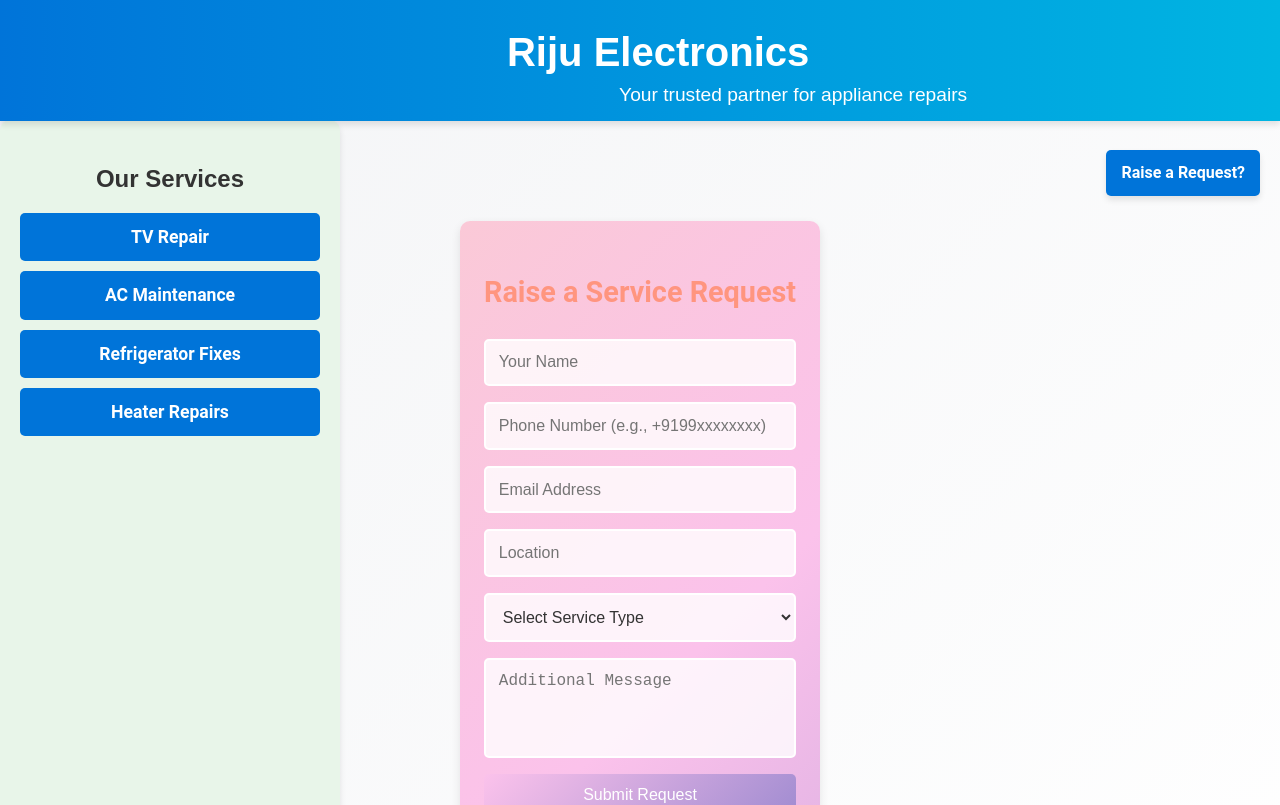
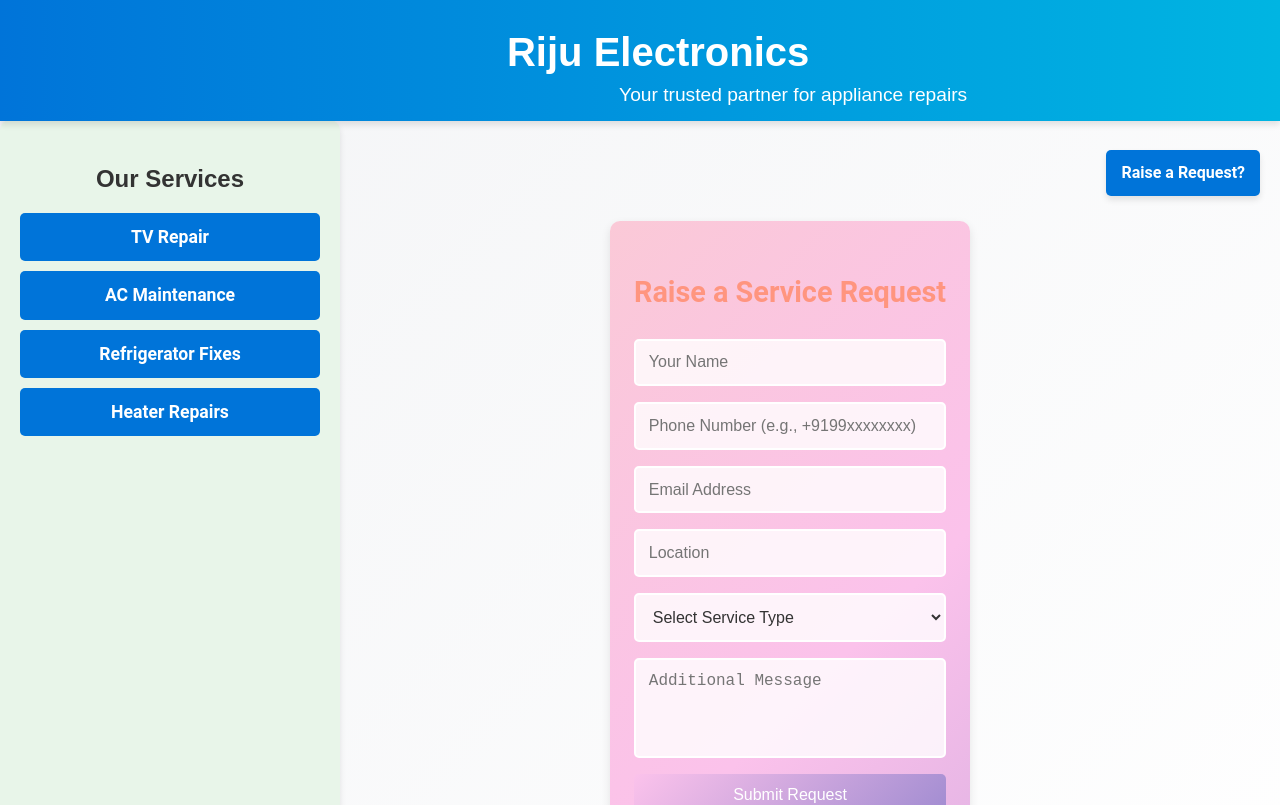
Before and after one commit to CoderAvijit/electra-mate, a React (Create React App) app: page /request-form in a window 1280 px wide. Shown: the top 805 px of the page. Built offline with nearby package versions, Linux system fonts and the light colour scheme.

Commit message:
styling issue fix

```diff
--- a/src/App.css
+++ b/src/App.css
@@ -52,7 +52,7 @@ body {
   flex-direction: column; /* Ensure the layout is row-based */
   align-items: center; /* Align items to the top */
   padding: 30px;
-  max-width: 1000px;
+  max-width: 700px;
   margin: 0 auto;
   padding-top: 100px;
 }
```
